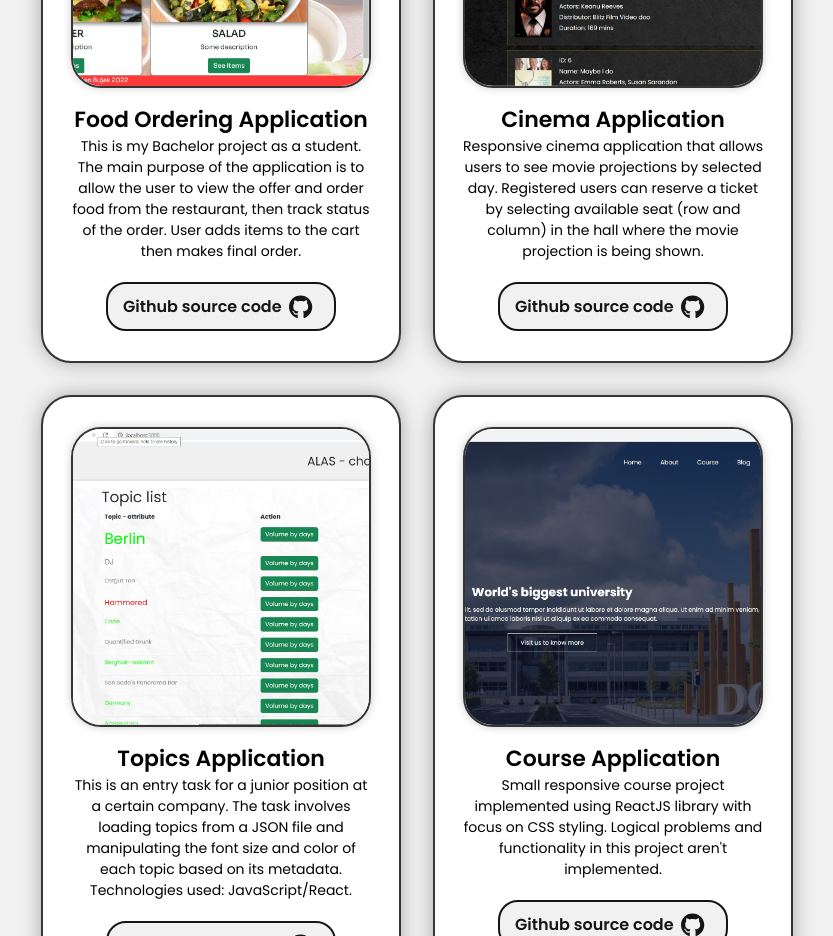
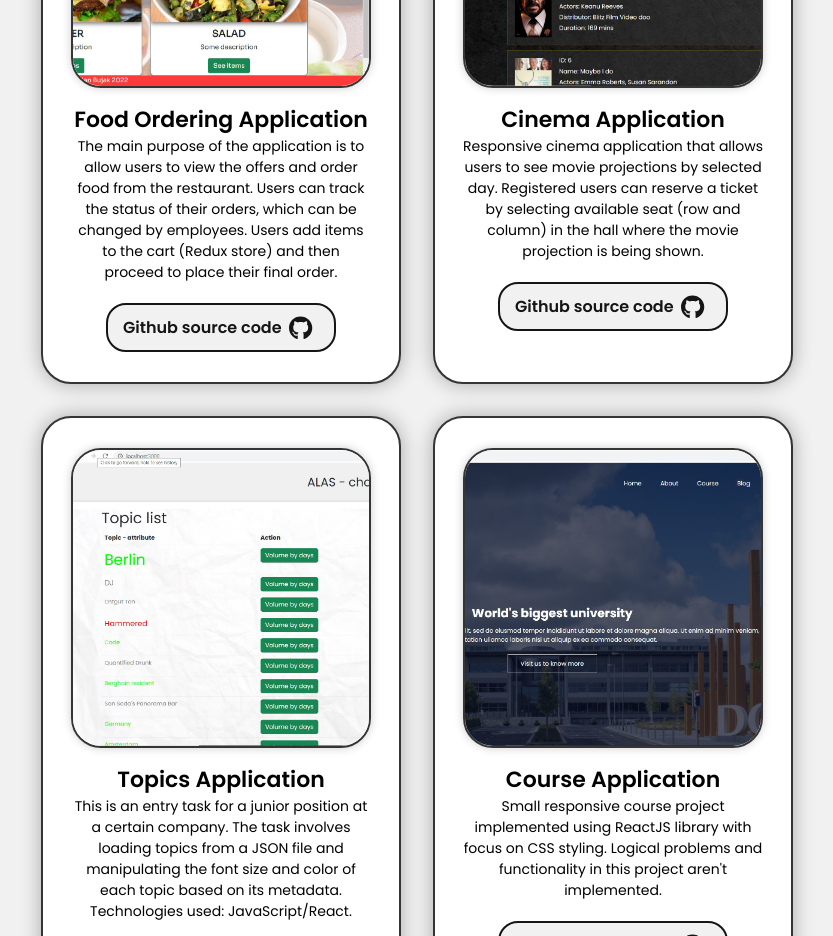
Before and after one commit to bujakkristijan/portfolio, a React (Create React App) app in the folder portfolio/: page / in a window 1280 px wide. Shown: the part 2780-3716 px from the top of the page, without its empty margins (223-1056 px from the left). Built offline with nearby package versions, Linux system fonts and the light colour scheme.

Commit message:
izmenjen text za projekat food ordering app

```diff
--- a/portfolio/src/components/projects/ProjectsComponent.js
+++ b/portfolio/src/components/projects/ProjectsComponent.js
@@ -43,7 +43,10 @@ const ProjectsComponent = () => {
                         Food Ordering Application
                     </div>
                     <div className='project-description'>
-                        This is my Bachelor project as a student. The main purpose of the application is to allow the user to view the offer and order food from the restaurant, then track status of the order. User adds items to the cart then makes final order.
+                        The main purpose of the application is to allow users to view the offers and
+                        order food from the restaurant. Users can track the status of their orders,
+                        which can be changed by employees. Users add items to the cart (Redux
+                        store) and then proceed to place their final order.
                     </div>
                     {/* <br></br>  ne treba ovako ali radi ovaj nacin, da dugme bude u istoj liniji sa box-containerom pored */}
                     {/* stavio sam div umesto button jer na button ne radi margin: auto da centrira dugme */}
```
